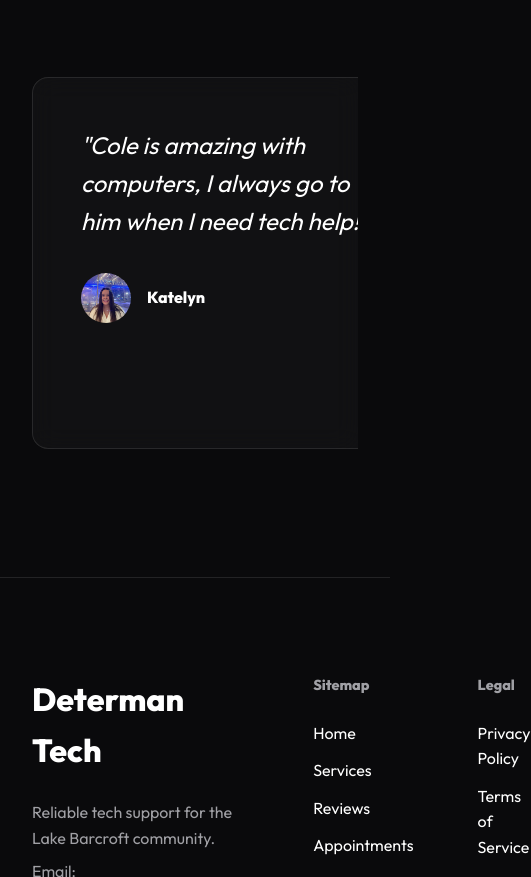
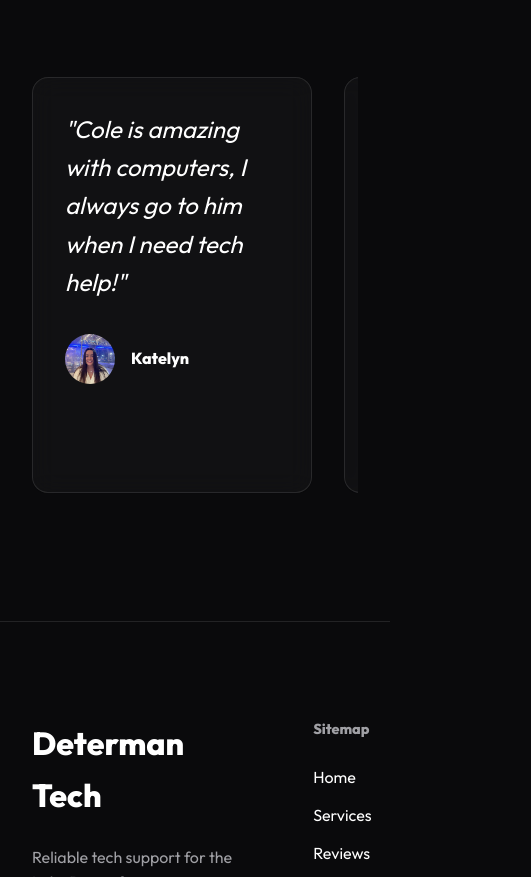
Before and after one commit to tacoz234/DetermanTechHelp, a website: page public/index.html in a window 390 px wide. Shown: the part 4079-4956 px from the top of the page, 531 px wide, since content can reach past the window. Drawn offline with Linux system fonts and the light colour scheme.

Commit message:
fix: improve mobile responsiveness with viewport meta tag updates and CSS layout refinements

```diff
--- a/public/index.html
+++ b/public/index.html
@@ -3,7 +3,7 @@
 
 <head>
     <meta charset="UTF-8">
-    <meta name="viewport" content="width=device-width, initial-scale=1.0, maximum-scale=1.0, user-scalable=no">
+    <meta name="viewport" content="width=device-width, initial-scale=1.0, maximum-scale=1.0, user-scalable=no, shrink-to-fit=no">
     <title>Determan Tech Help | Modern IT Solutions</title>
     <meta name="description"
         content="Premium tech support and IT solutions for Lake Barcroft and surrounding communities. Expert assistance from Cole Determan.">
--- a/public/style.css
+++ b/public/style.css
@@ -17,12 +17,17 @@
     box-sizing: border-box;
 }
 
+html, body {
+    width: 100%;
+    overflow-x: hidden;
+    position: relative;
+}
+
 body {
     background-color: var(--bg-color);
     color: var(--text-primary);
     font-family: 'Outfit', sans-serif;
     line-height: 1.6;
-    overflow-x: hidden;
 }
 
 /* Typography */
@@ -193,6 +198,8 @@ nav.scrolled {
     font-size: clamp(3rem, 8vw, 6rem);
     line-height: 0.9;
     margin-bottom: 2rem;
+    word-wrap: break-word;
+    overflow-wrap: break-word;
 }
 
 .hero p {
@@ -328,6 +335,13 @@ section {
 .testimonial-card {
     min-width: 400px;
     padding: 3rem;
+}
+
+@media (max-width: 768px) {
+    .testimonial-card {
+        min-width: 280px;
+        padding: 2rem;
+    }
 }
 
 .testimonial-text {
```
Also changed, not shown: public/appointments.html (+1 -1 lines), public/contact.html (+1 -1 lines), public/reviews.html (+1 -1 lines), public/services.html (+1 -1 lines).
